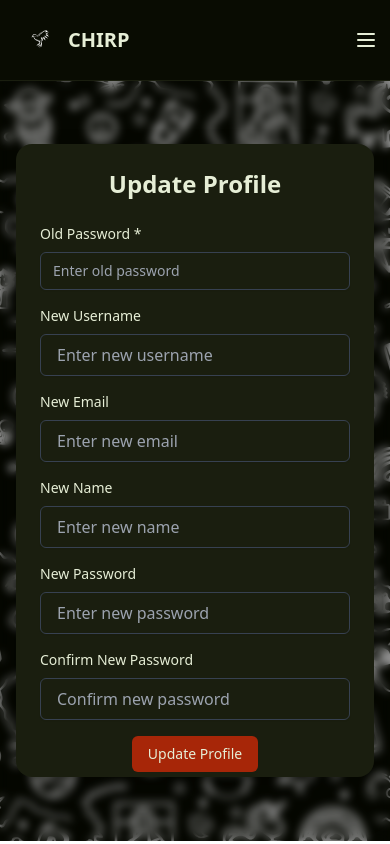
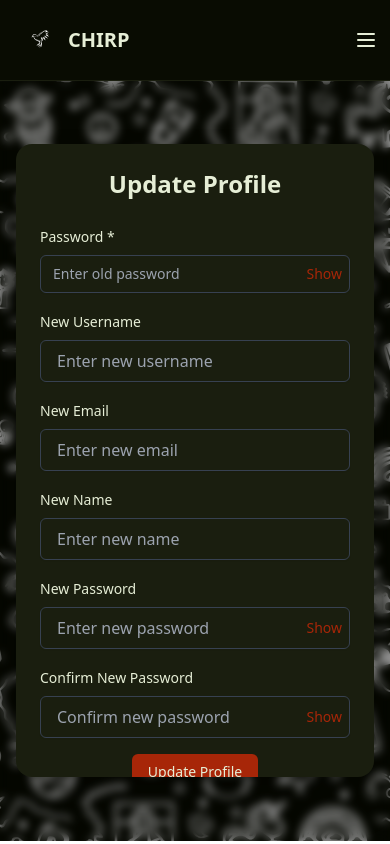
Before and after one commit to rishabhdevKaushik/ChirpFrontend, a React (Create React App) app: page /updateprofile in a window 390 px wide. Built offline with nearby package versions, Linux system fonts and the light colour scheme; no server answers.

Commit message:
Add show/hide password

```diff
--- a/src/Project/ChangePassword.jsx
+++ b/src/Project/ChangePassword.jsx
@@ -11,6 +11,7 @@ const ChangePassword = () => {
         confirmPassword: "",
     });
     const [loading, setLoading] = useState(false);
+    const [showPassword, setShowPassword] = useState(false);
     const [error, setError] = useState(null);
     const navigate = useNavigate();
 
@@ -82,16 +83,25 @@ const ChangePassword = () => {
                         >
                             New Password
                         </label>
+                        <div className="relative">
                             <input
-                            type="password"
+                                type={showPassword ? "text" : "password"}
                                 name="newPassword"
                                 id="newPassword"
                                 value={passwords.newPassword}
                                 onChange={handleChange}
                                 required
-                            className="block w-full px-3 sm:px-4 py-2 sm:py-3 border border-gray-700 bg-text-primary text-dark rounded-lg shadow-sm text-sm sm:text-base transition-all duration-300 placeholder-text-muted"
+                                className="w-full px-3 sm:px-4 py-2 sm:py-3 border border-gray-700 rounded-md shadow-sm focus:outline-none focus:ring-2 focus:ring-primary focus:border-transparent text-sm sm:text-base bg-surface text-primary placeholder-text-muted transition duration-300 ease-in-out"
                                 placeholder="Enter new password"
                             />
+                            <button
+                                type="button"
+                                onClick={() => setShowPassword((prev) => !prev)}
+                                className="absolute inset-y-0 right-2 flex items-center text-sm text-onPrimary hover:underline"
+                            >
+                                {showPassword ? "Hide" : "Show"}
+                            </button>
+                        </div>
                     </div>
 
                     <div className="space-y-2">
@@ -99,18 +109,27 @@ const ChangePassword = () => {
                             htmlFor="confirmPassword"
                             className="block text-sm font-medium text-primary"
                         >
-                            Confirm Password
+                            Confirm New Password
                         </label>
+                        <div className="relative">
                             <input
-                            type="password"
+                                type={showPassword ? "text" : "password"}
                                 name="confirmPassword"
                                 id="confirmPassword"
                                 value={passwords.confirmPassword}
                                 onChange={handleChange}
                                 required
-                            className="block w-full px-3 sm:px-4 py-2 sm:py-3 border border-gray-700 bg-text-primary text-dark rounded-lg shadow-sm text-sm sm:text-base transition-all duration-300 placeholder-text-muted"
+                                className="w-full px-3 sm:px-4 py-2 sm:py-3 border border-gray-700 rounded-md shadow-sm focus:outline-none focus:ring-2 focus:ring-primary focus:border-transparent text-sm sm:text-base bg-surface text-primary placeholder-text-muted transition duration-300 ease-in-out"
                                 placeholder="Confirm new password"
                             />
+                            <button
+                                type="button"
+                                onClick={() => setShowPassword((prev) => !prev)}
+                                className="absolute inset-y-0 right-2 flex items-center text-sm text-onPrimary hover:underline"
+                            >
+                                {showPassword ? "Hide" : "Show"}
+                            </button>
+                        </div>
                     </div>
 
                     <button
--- a/src/Project/ForgetPassword.jsx
+++ b/src/Project/ForgetPassword.jsx
@@ -61,7 +61,7 @@ const ForgetPassword = () => {
                             value={email}
                             onChange={(e) => setEmail(e.target.value)}
                             required
-                            className="block w-full px-3 sm:px-4 py-2 sm:py-3 border border-gray-700 bg-text-primary text-dark rounded-lg shadow-sm text-sm sm:text-base transition-all duration-300 placeholder-text-muted"
+                            className="w-full px-3 sm:px-4 py-2 sm:py-3 border border-gray-700 rounded-md shadow-sm focus:outline-none focus:ring-2 focus:ring-primary focus:border-transparent text-sm sm:text-base bg-surface text-primary placeholder-text-muted transition duration-300 ease-in-out"
                             placeholder="Enter your email address"
                         />
                     </div>
--- a/src/Project/Login.jsx
+++ b/src/Project/Login.jsx
@@ -8,6 +8,7 @@ const Login = () => {
         password: "",
     });
     const [loading, setLoading] = useState(false);
+    const [showPassword, setShowPassword] = useState(false);
     const [error, setError] = useState(null);
     const navigate = useNavigate();
 
@@ -40,7 +41,7 @@ const Login = () => {
                     "tempUserId",
                     error.response.data.tempUserId
                 );
-                sessionStorage.setItem("email",error.response.data.email);
+                sessionStorage.setItem("email", error.response.data.email);
                 navigate("/otp");
             }
             // console.error(error);
@@ -92,7 +93,7 @@ const Login = () => {
                             value={formData.identifier}
                             onChange={handleChange}
                             required
-                            className="block w-full px-3 sm:px-4 py-2 sm:py-3 border border-gray-700 bg-text-primary text-dark rounded-lg shadow-sm text-sm sm:text-base transition-all duration-300 placeholder-text-muted"
+                            className="w-full px-3 sm:px-4 py-2 sm:py-3 border border-gray-700 rounded-md shadow-sm focus:outline-none focus:ring-2 focus:ring-primary focus:border-transparent text-sm sm:text-base bg-surface text-primary placeholder-text-muted transition duration-300 ease-in-out"
                             placeholder="Enter your username or email"
                         />
                     </div>
@@ -104,16 +105,25 @@ const Login = () => {
                         >
                             Password
                         </label>
+                        <div className="relative">
                             <input
-                            type="password"
+                                type={showPassword ? "text" : "password"}
                                 name="password"
                                 id="password"
                                 value={formData.password}
                                 onChange={handleChange}
                                 required
-                            className="block w-full px-3 sm:px-4 py-2 sm:py-3 border border-gray-700 bg-text-primary text-dark rounded-lg shadow-sm text-sm sm:text-base transition-all duration-300 placeholder-text-muted"
+                                className="w-full px-3 sm:px-4 py-2 sm:py-3 border border-gray-700 rounded-md shadow-sm focus:outline-none focus:ring-2 focus:ring-primary focus:border-transparent text-sm sm:text-base bg-surface text-primary placeholder-text-muted transition duration-300 ease-in-out"
                                 placeholder="Enter your password"
                             />
+                            <button
+                                type="button"
+                                onClick={() => setShowPassword((prev) => !prev)}
+                                className="absolute inset-y-0 right-2 flex items-center text-sm text-onPrimary hover:underline"
+                            >
+                                {showPassword ? "Hide" : "Show"}
+                            </button>
+                        </div>
                         <div className="flex justify-end">
                             <button
                                 type="button"
--- a/src/Project/SignupPage.jsx
+++ b/src/Project/SignupPage.jsx
@@ -13,6 +13,7 @@ const SignupPage = () => {
     });
 
     const [loading, setLoading] = useState(false);
+    const [showPassword, setShowPassword] = useState(false);
     const [error, setError] = useState(null);
 
     const handleChange = (e) => {
@@ -91,7 +92,7 @@ const SignupPage = () => {
                             value={formData.name}
                             onChange={handleChange}
                             required
-                            className="block w-full px-3 sm:px-4 py-2 sm:py-3 border border-gray-700 bg-text-primary text-dark rounded-lg shadow-sm text-sm sm:text-base transition-all duration-300 placeholder-text-muted"
+                            className="w-full px-3 sm:px-4 py-2 sm:py-3 border border-gray-700 rounded-md shadow-sm focus:outline-none focus:ring-2 focus:ring-primary focus:border-transparent text-sm sm:text-base bg-surface text-primary placeholder-text-muted transition duration-300 ease-in-out"
                             placeholder="Your name"
                         />
                     </div>
@@ -107,7 +108,7 @@ const SignupPage = () => {
                             value={formData.username}
                             onChange={handleChange}
                             required
-                            className="block w-full px-3 sm:px-4 py-2 sm:py-3 border border-gray-700 bg-text-primary text-dark rounded-lg shadow-sm text-sm sm:text-base transition-all duration-300 placeholder-text-muted"
+                            className="w-full px-3 sm:px-4 py-2 sm:py-3 border border-gray-700 rounded-md shadow-sm focus:outline-none focus:ring-2 focus:ring-primary focus:border-transparent text-sm sm:text-base bg-surface text-primary placeholder-text-muted transition duration-300 ease-in-out"
                             placeholder="Your username"
                         />
                     </div>
@@ -123,7 +124,7 @@ const SignupPage = () => {
                             value={formData.email}
                             onChange={handleChange}
                             required
-                            className="block w-full px-3 sm:px-4 py-2 sm:py-3 border border-gray-700 bg-text-primary text-dark rounded-lg shadow-sm text-sm sm:text-base transition-all duration-300 placeholder-text-muted"
+                            className="w-full px-3 sm:px-4 py-2 sm:py-3 border border-gray-700 rounded-md shadow-sm focus:outline-none focus:ring-2 focus:ring-primary focus:border-transparent text-sm sm:text-base bg-surface text-primary placeholder-text-muted transition duration-300 ease-in-out"
                             placeholder="Your email"
                         />
                     </div>
@@ -133,15 +134,24 @@ const SignupPage = () => {
                         <label className="block text-sm font-medium text-primary">
                             Password
                         </label>
+                        <div className="relative">
                             <input
-                            type="password"
+                                type={showPassword ? "text" : "password"}
                                 name="password"
                                 value={formData.password}
                                 onChange={handleChange}
                                 required
-                            className="block w-full px-3 sm:px-4 py-2 sm:py-3 border border-gray-700 bg-text-primary text-dark rounded-lg shadow-sm text-sm sm:text-base transition-all duration-300 placeholder-text-muted"
+                                className="w-full px-3 sm:px-4 py-2 sm:py-3 border border-gray-700 rounded-md shadow-sm focus:outline-none focus:ring-2 focus:ring-primary focus:border-transparent text-sm sm:text-base bg-surface text-primary placeholder-text-muted transition duration-300 ease-in-out"
                                 placeholder="Your password"
                             />
+                            <button
+                                type="button"
+                                onClick={() => setShowPassword((prev) => !prev)}
+                                className="absolute inset-y-0 right-2 flex items-center text-sm text-onPrimary hover:underline"
+                            >
+                                {showPassword ? "Hide" : "Show"}
+                            </button>
+                        </div>
                     </div>
 
                     {/* Confirm Password */}
@@ -149,15 +159,24 @@ const SignupPage = () => {
                         <label className="block text-sm font-medium text-primary">
                             Confirm Password
                         </label>
+                        <div className="relative">
                             <input
-                            type="password"
+                                type={showPassword ? "text" : "password"}
                                 name="confirmPassword"
                                 value={formData.confirmPassword}
                                 onChange={handleChange}
                                 required
-                            className="block w-full px-3 sm:px-4 py-2 sm:py-3 border border-gray-700 bg-text-primary text-dark rounded-lg shadow-sm text-sm sm:text-base transition-all duration-300 placeholder-text-muted"
+                                className="w-full px-3 sm:px-4 py-2 sm:py-3 border border-gray-700 rounded-md shadow-sm focus:outline-none focus:ring-2 focus:ring-primary focus:border-transparent text-sm sm:text-base bg-surface text-primary placeholder-text-muted transition duration-300 ease-in-out"
                                 placeholder="Confirm password"
                             />
+                            <button
+                                type="button"
+                                onClick={() => setShowPassword((prev) => !prev)}
+                                className="absolute inset-y-0 right-2 flex items-center text-sm text-onPrimary hover:underline"
+                            >
+                                {showPassword ? "Hide" : "Show"}
+                            </button>
+                        </div>
                     </div>
 
                     <button
--- a/src/Project/UpdateProfile.jsx
+++ b/src/Project/UpdateProfile.jsx
@@ -1,5 +1,6 @@
 import React, { useState } from "react";
 import { apiEndpoints } from "../Api";
+
 const UpdateProfile = () => {
     const [password, setPassword] = useState("");
     const [newUsername, setNewUsername] = useState("");
@@ -7,6 +8,8 @@ const UpdateProfile = () => {
     const [newName, setNewName] = useState("");
     const [newPassword, setNewPassword] = useState("");
     const [confirmNewPassword, setConfirmNewPassword] = useState("");
+    const [showPassword, setShowPassword] = useState(false);
+    const [showNewPassword, setShowNewPassword] = useState(false);
 
     const updateUser = async (data) => {
         try {
@@ -18,7 +21,6 @@ const UpdateProfile = () => {
 
     const handleSubmit = (e) => {
         e.preventDefault();
-
         const formData = {
             password,
             newUsername: newUsername || undefined,
@@ -27,14 +29,11 @@ const UpdateProfile = () => {
             newPassword: newPassword || undefined,
             confirmNewPassword: confirmNewPassword || undefined,
         };
-
-        // Call the API function
         updateUser(formData);
     };
 
     return (
         <div className="relative bg-dark-background h-[90dvh] flex items-center justify-center bg-cover bg-center px-4 sm:px-6">
-            {/* Enhanced Blur Overlay */}
             <div className="absolute inset-0 bg-black/40 backdrop-blur-sm"></div>
             <div className="relative z-10 w-full max-w-sm sm:max-w-lg mx-auto bg-surface rounded-2xl shadow-2xl p-6 sm:p-8 transform transition-all duration-300 hover:shadow-3xl max-h-[75vh] overflow-y-auto custom-scrollbar">
                 <h1 className="text-2xl sm:text-3xl font-semibold text-center text-primary mb-6 sm:mb-8">
@@ -44,28 +43,48 @@ const UpdateProfile = () => {
                     onSubmit={handleSubmit}
                     className="space-y-4 sm:space-y-6"
                 >
-                    {/* Old Password */}
+                    {/* Old Password (Required) */}
                     <div className="relative">
-                        <label className="block text-primary text-sm font-medium mb-2">
-                            Old Password *
+                        <div className="relative group inline-block">
+                            <label className="block text-primary text-sm font-medium mb-2 cursor-pointer">
+                                Password *
                             </label>
+                            <div className="absolute left-full top-1/2 -translate-y-1/2 ml-2 px-2 py-1 text-xs rounded bg-black text-white opacity-0 group-hover:opacity-100 transition-opacity duration-200 pointer-events-none z-10">
+                                Required
+                            </div>
+                        </div>
+                        <div className="relative">
                             <input
-                            type="password"
+                                type={showPassword ? "text" : "password"}
                                 value={password}
                                 onChange={(e) => setPassword(e.target.value)}
                                 required
                                 className="w-full px-3 sm:px-4 py-2 sm:py-3 border border-gray-700 rounded-md shadow-sm focus:outline-none focus:ring-2 focus:ring-primary focus:border-transparent text-sm sm:text-base bg-surface text-primary placeholder-text-muted transition duration-300 ease-in-out"
                                 placeholder="Enter old password"
                             />
+                            <button
+                                type="button"
+                                onClick={() => setShowPassword((prev) => !prev)}
+                                className="absolute inset-y-0 right-2 flex items-center text-sm text-onPrimary hover:underline"
+                            >
+                                {showPassword ? "Hide" : "Show"}
+                            </button>
                         </div>
+                    </div>
+
                     {/* New Username */}
                     <div className="relative">
+                        <div className="relative group inline-block">
                             <label
-                            className="block text-primary text-sm font-medium mb-2"
                                 htmlFor="newUsername"
+                                className="block text-primary text-sm font-medium mb-2 cursor-pointer"
                             >
                                 New Username
                             </label>
+                            <div className="absolute left-full top-1/2 -translate-y-1/2 ml-2 px-2 py-1 text-xs rounded bg-black text-white opacity-0 group-hover:opacity-100 transition-opacity duration-200 pointer-events-none z-10">
+                                Optional
+                            </div>
+                        </div>
                         <input
                             type="text"
                             id="newUsername"
@@ -75,14 +94,20 @@ const UpdateProfile = () => {
                             placeholder="Enter new username"
                         />
                     </div>
+
                     {/* New Email */}
                     <div className="relative">
+                        <div className="relative group inline-block">
                             <label
-                            className="block text-primary text-sm font-medium mb-2"
                                 htmlFor="newEmail"
+                                className="block text-primary text-sm font-medium mb-2 cursor-pointer"
                             >
                                 New Email
                             </label>
+                            <div className="absolute left-full top-1/2 -translate-y-1/2 ml-2 px-2 py-1 text-xs rounded bg-black text-white opacity-0 group-hover:opacity-100 transition-opacity duration-200 pointer-events-none z-10">
+                                Optional
+                            </div>
+                        </div>
                         <input
                             type="email"
                             id="newEmail"
@@ -92,14 +117,20 @@ const UpdateProfile = () => {
                             placeholder="Enter new email"
                         />
                     </div>
+
                     {/* New Name */}
                     <div className="relative">
+                        <div className="relative group inline-block">
                             <label
-                            className="block text-primary text-sm font-medium mb-2"
                                 htmlFor="newName"
+                                className="block text-primary text-sm font-medium mb-2 cursor-pointer"
                             >
                                 New Name
                             </label>
+                            <div className="absolute left-full top-1/2 -translate-y-1/2 ml-2 px-2 py-1 text-xs rounded bg-black text-white opacity-0 group-hover:opacity-100 transition-opacity duration-200 pointer-events-none z-10">
+                                Optional
+                            </div>
+                        </div>
                         <input
                             type="text"
                             id="newName"
@@ -109,33 +140,55 @@ const UpdateProfile = () => {
                             placeholder="Enter new name"
                         />
                     </div>
+
                     {/* New Password */}
                     <div className="relative">
+                        <div className="relative group inline-block">
                             <label
-                            className="block text-primary text-sm font-medium mb-2"
                                 htmlFor="newPassword"
+                                className="block text-primary text-sm font-medium mb-2 cursor-pointer"
                             >
                                 New Password
                             </label>
+                            <div className="absolute left-full top-1/2 -translate-y-1/2 ml-2 px-2 py-1 text-xs rounded bg-black text-white opacity-0 group-hover:opacity-100 transition-opacity duration-200 pointer-events-none z-10">
+                                Optional
+                            </div>
+                        </div>
+                        <div className="relative">
                             <input
-                            type="password"
+                                type={showNewPassword ? "text" : "password"}
                                 id="newPassword"
                                 value={newPassword}
                                 onChange={(e) => setNewPassword(e.target.value)}
                                 className="w-full px-4 py-2 border border-gray-700 rounded-md shadow-sm focus:outline-none focus:ring-2 focus:ring-primary focus:border-transparent bg-surface text-primary placeholder-text-muted transition duration-300 ease-in-out"
                                 placeholder="Enter new password"
                             />
+                            <button
+                                type="button"
+                                onClick={() => setShowNewPassword((prev) => !prev)}
+                                className="absolute inset-y-0 right-2 flex items-center text-sm text-onPrimary hover:underline"
+                            >
+                                {showNewPassword ? "Hide" : "Show"}
+                            </button>
                         </div>
+                    </div>
+
                     {/* Confirm New Password */}
                     <div className="relative">
+                        <div className="relative group inline-block">
                             <label
-                            className="block text-primary text-sm font-medium mb-2"
                                 htmlFor="confirmNewPassword"
+                                className="block text-primary text-sm font-medium mb-2 cursor-pointer"
                             >
                                 Confirm New Password
                             </label>
+                            <div className="absolute left-full top-1/2 -translate-y-1/2 ml-2 px-2 py-1 text-xs rounded bg-black text-white opacity-0 group-hover:opacity-100 transition-opacity duration-200 pointer-events-none z-10">
+                                Required if new password is set
+                            </div>
+                        </div>
+                        <div className="relative">
                             <input
-                            type="password"
+                                type={showNewPassword ? "text" : "password"}
                                 id="confirmNewPassword"
                                 value={confirmNewPassword}
                                 onChange={(e) =>
@@ -144,7 +197,16 @@ const UpdateProfile = () => {
                                 className="w-full px-4 py-2 border border-gray-700 rounded-md shadow-sm focus:outline-none focus:ring-2 focus:ring-primary focus:border-transparent bg-surface text-primary placeholder-text-muted transition duration-300 ease-in-out"
                                 placeholder="Confirm new password"
                             />
+                            <button
+                                type="button"
+                                onClick={() => setShowNewPassword((prev) => !prev)}
+                                className="absolute inset-y-0 right-2 flex items-center text-sm text-onPrimary hover:underline"
+                            >
+                                {showNewPassword ? "Hide" : "Show"}
+                            </button>
                         </div>
+                    </div>
+
                     {/* Submit Button */}
                     <div className="flex justify-center mt-6">
                         <button
```
Also changed, not shown: src/styles/colors.css (line endings or trailing spaces). Lines whose indentation alone changed are shown as unchanged.
